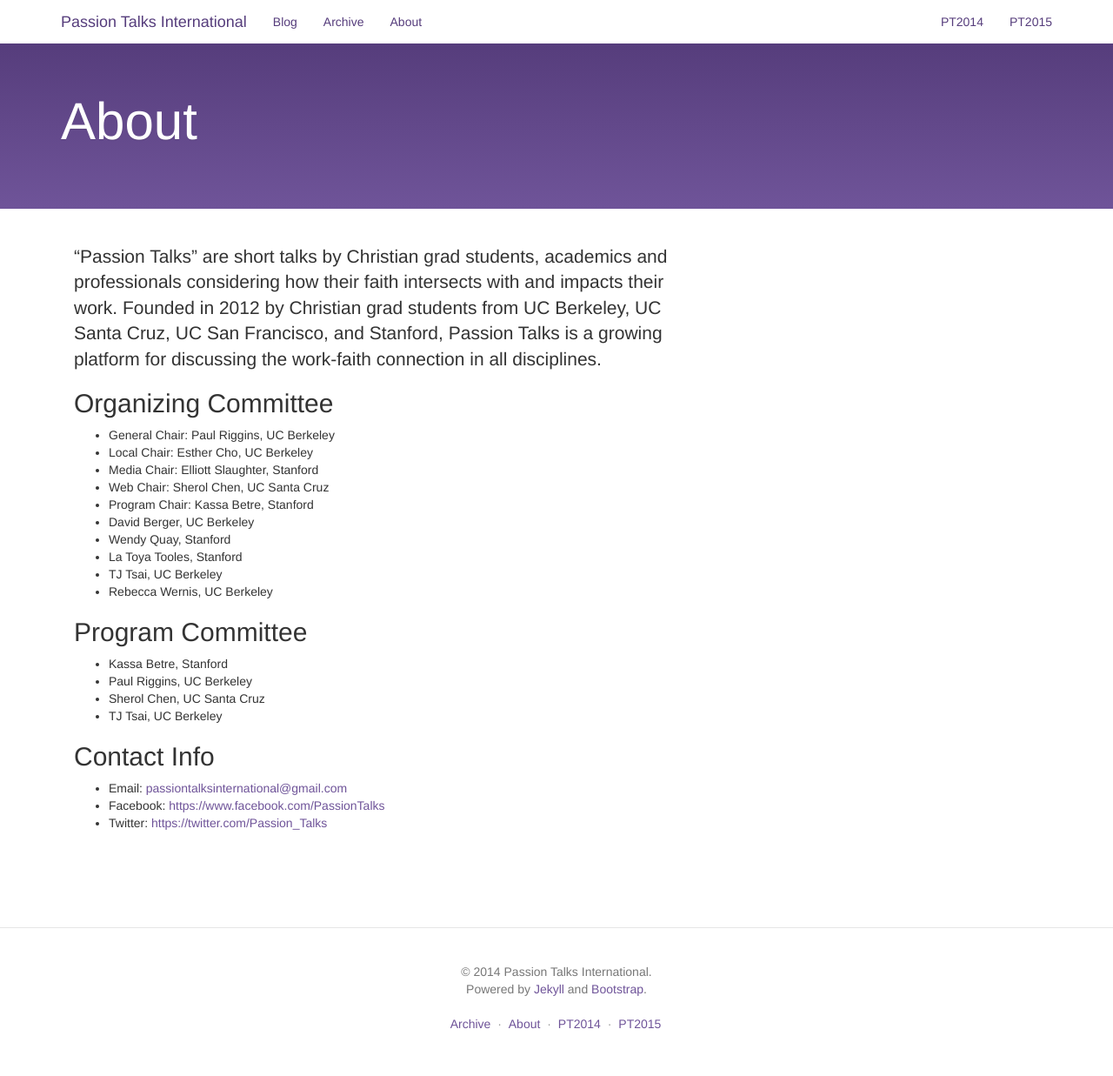
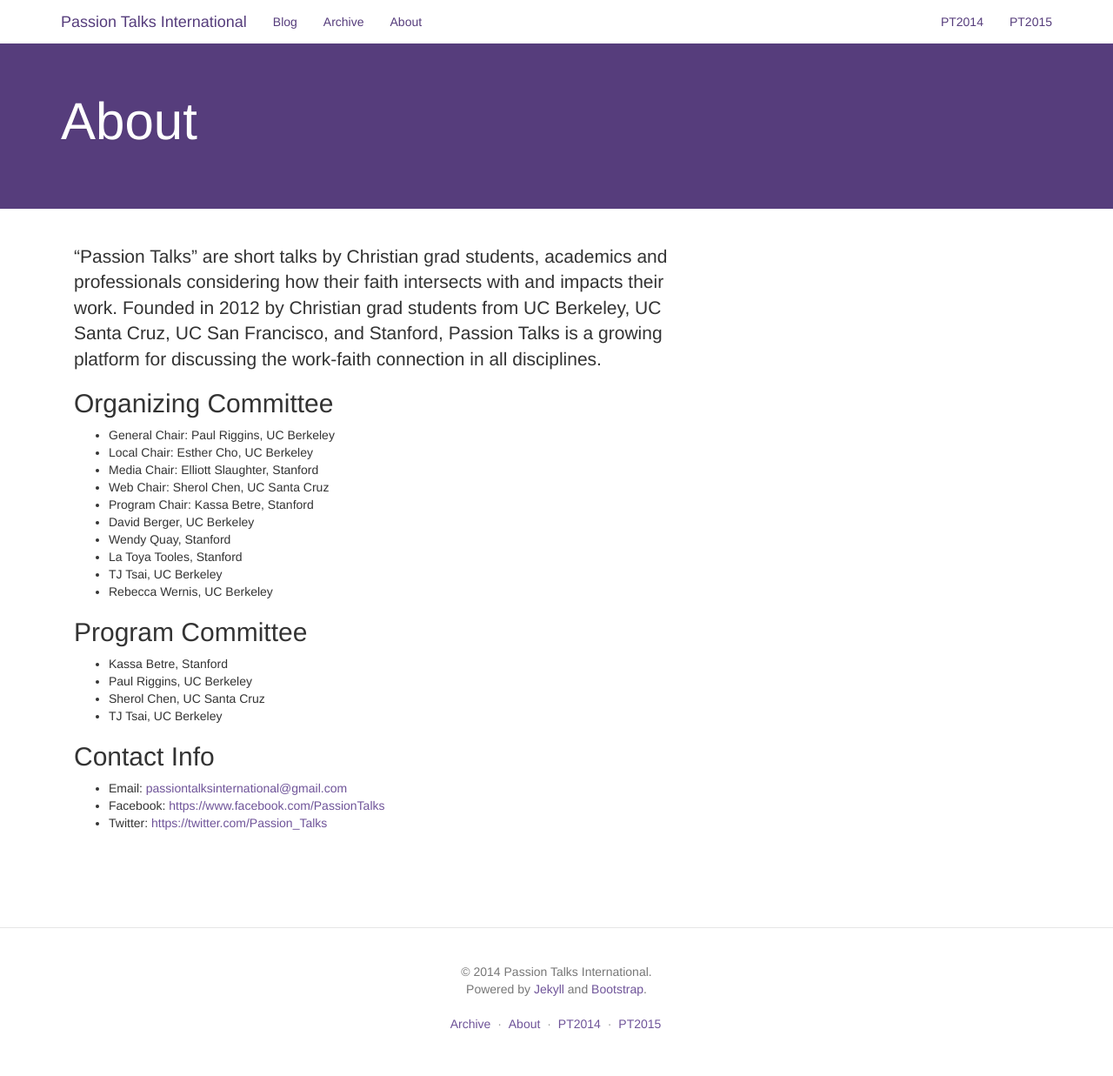
Before and after one commit to passiontalks/passiontalks.github.io, a Jekyll site: the page built from about/index.md, in a window 1280 px wide. Shown: the whole page at 87% size. Built offline with Jekyll 4.4.1, drawn with Linux system fonts in a browser that asks for light colours; nearby versions of some CDN libraries.

Commit message:
Turn off the gradient.

```diff
--- a/css/style.css
+++ b/css/style.css
@@ -219,13 +219,7 @@ body {
   color: #cdbfe3;
   text-align: center;
   text-shadow: 0 1px 0 rgba(0,0,0,.1);
-  background-color: #6f5499;
-  background-image: -webkit-gradient(linear, left top, left bottom, from(#563d7c), to(#6f5499));
-  background-image: -webkit-linear-gradient(top, #563d7c 0%, #6f5499 100%);
-  background-image:      -o-linear-gradient(top, #563d7c 0%, #6f5499 100%);
-  background-image:         linear-gradient(to bottom, #563d7c 0%, #6f5499 100%);
-  filter: progid:DXImageTransform.Microsoft.gradient(startColorstr='#563d7c', endColorstr='#6F5499', GradientType=0);
-  background-repeat: repeat-x;
+  background-color: #563d7c;
 }
 
 /* Masthead (headings and download button) */
```
